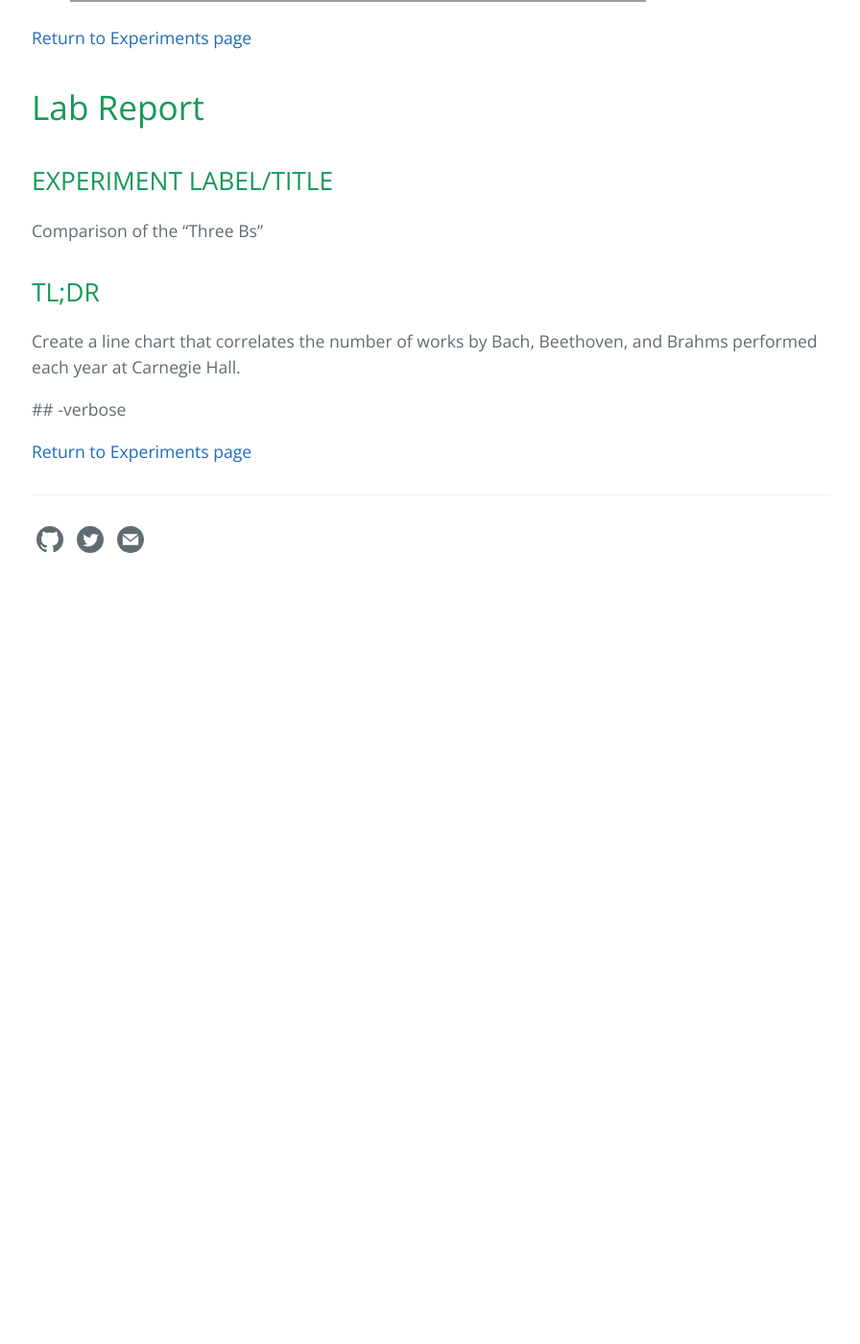
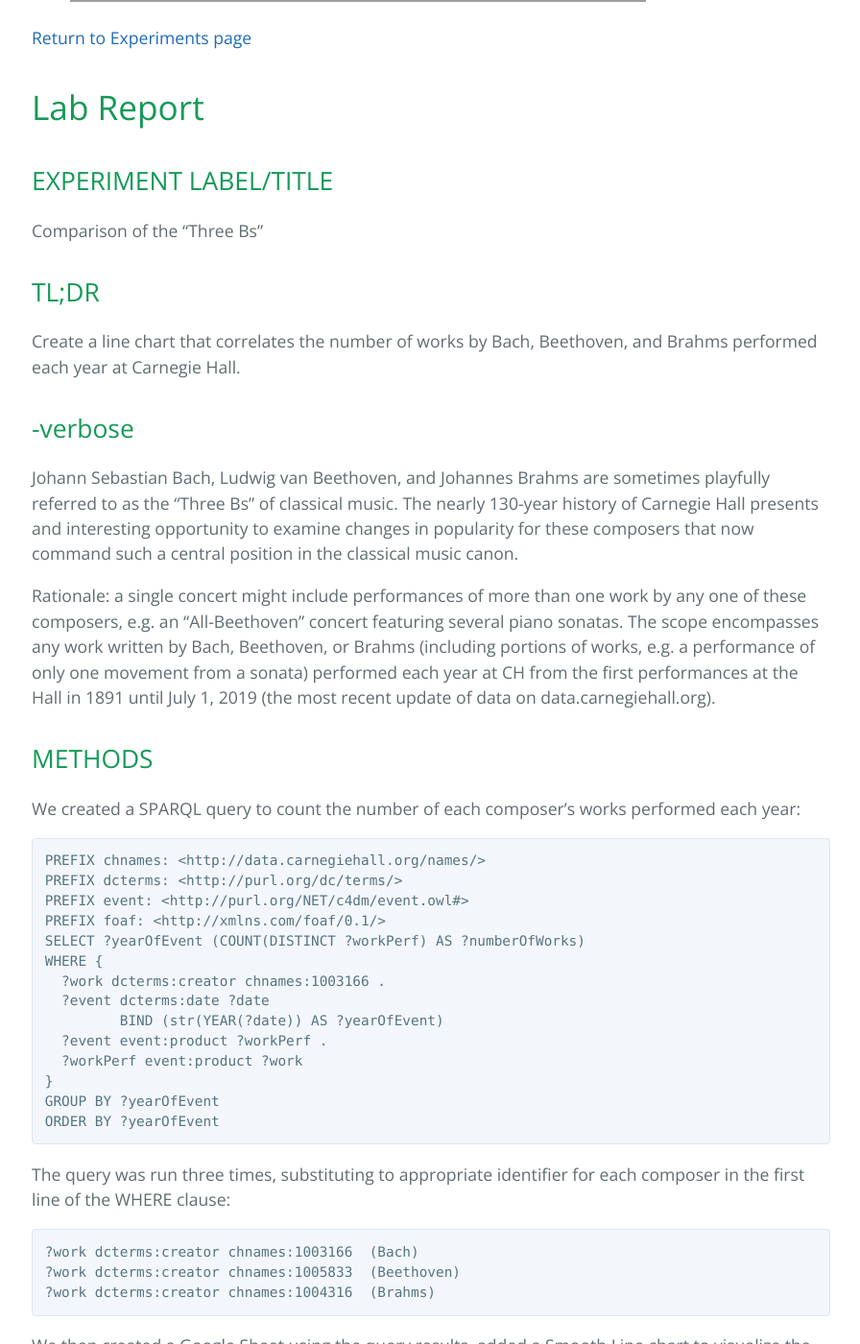
Before and after one commit to CarnegieHall/datalab, a Jekyll site: the page built from experiments/chdl-0004.md, in a window 1280 px wide and 1400 px high, scrolled down 955 px. Shown: the whole window at 96% size, without its empty margins (191-1087 px from the left). Built offline with Jekyll 4.4.1, drawn with Linux system fonts in a browser that asks for light colours; our own code applies the rules of GitHub Pages for plain Markdown files; before the commit the page ends 1585 px from its top, so only the background shows below that; some of the changed text lies outside the part shown; grey boxes are pictures that could not be loaded.

Commit message:
Removed collapsible sections

```diff
--- a/experiments/chdl-0004.md
+++ b/experiments/chdl-0004.md
@@ -19,10 +19,11 @@ Comparison of the “Three Bs”
 
 ## TL;DR
 Create a line chart that correlates the number of works by Bach, Beethoven, and Brahms performed each year at Carnegie Hall.
-<details>
-  <summary>## -verbose</summary>
+
+## -verbose
 
   Johann Sebastian Bach, Ludwig van Beethoven, and Johannes Brahms are sometimes playfully referred to as the “Three Bs” of classical music. The nearly 130-year history of Carnegie Hall presents and interesting opportunity to examine changes in popularity for these composers that now command such a central position in the classical music canon.
+
 Rationale: a single concert might include performances of more than one work by any one of these composers, e.g. an “All-Beethoven” concert featuring several piano sonatas. The scope encompasses any work written by Bach, Beethoven, or Brahms (including portions of works, e.g. a performance of only one movement from a sonata) performed each year at CH from the first performances at the Hall in 1891 until July 1, 2019 (the most recent update of data on data.carnegiehall.org).
 
 ## METHODS
@@ -61,7 +62,7 @@ Google Charts are very easy to create, and with the embed option they provide an
 ### further investigation
 Using Google Sheets/Charts for visualizations requires hosting the data in a personal Google Drive account. Ideally, we’d like to learn how to use a tool like D3.js to create chart visualizations on our own without having to host the data files externally.
 Another option: we currently use Ontotext’s GraphDB for our RDF data. GraphDB’s Workbench user interface offers several data display options, including the ability to create a Google Chart .svg file directly from the UI. Adding the .svg file to our Data Lab site could provide a more direct method for visualization with a shallower learning curve than D3.js.
-</details>
+
 
 
 [Return to Experiments page]({{ '/experiments' | absolute_url }})
```
